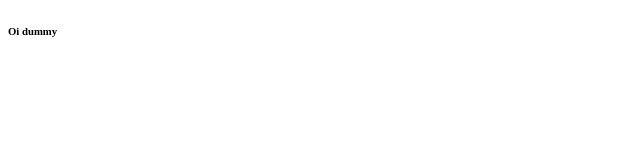
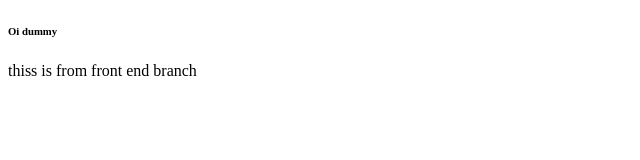
Before and after one commit to bhuvanesh1082005/Git_Demo, a plain HTML site: page index.html in a window 1280 px wide. Shown: the whole page, without its empty margins (0-640 px from the left). Drawn offline with Linux system fonts and the light colour scheme.

Commit message:
feat: front end file added

```diff
--- a/index.html
+++ b/index.html
@@ -7,5 +7,6 @@
 </head>
 <body>
     <h6>Oi dummy</h6>
+    <p>thiss is from front end branch</p>
 </body>
 </html>
```
